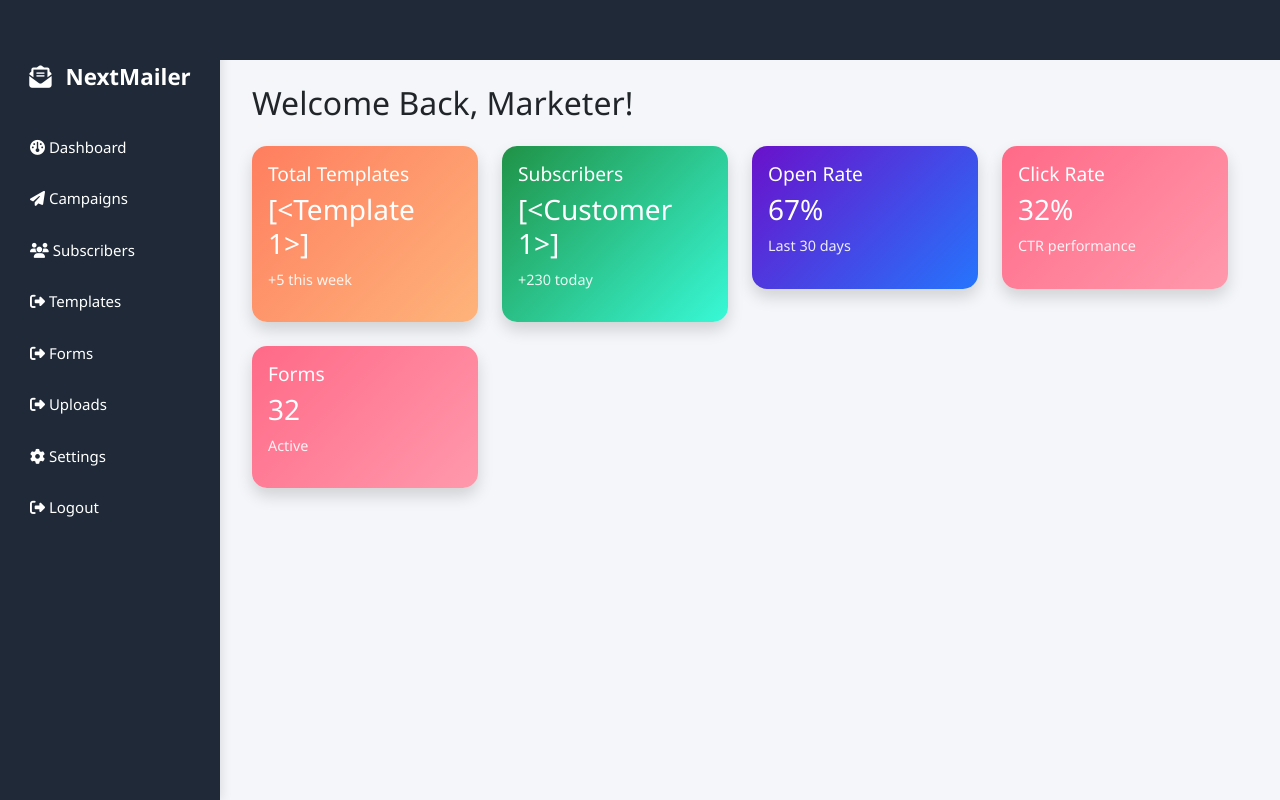
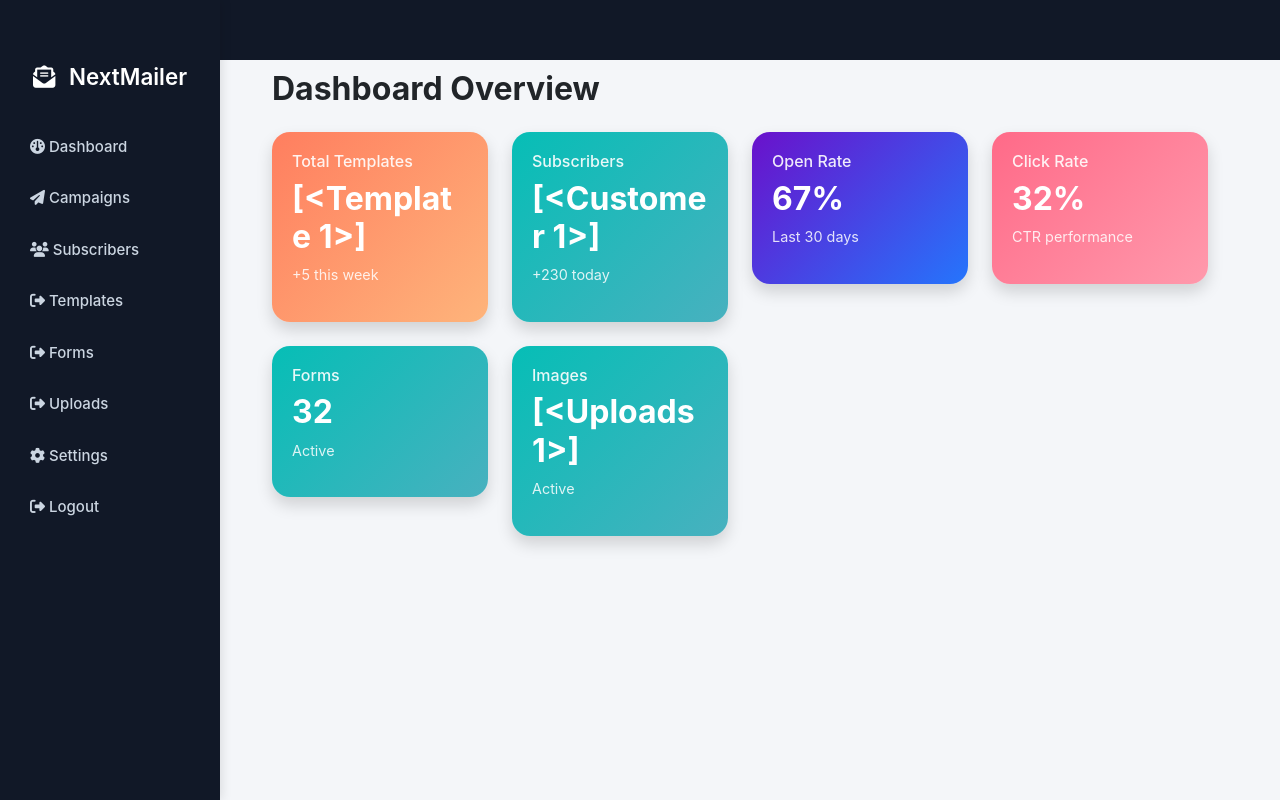
Before and after one commit to logic-matrix/NextMailer, a Flask app: template app/templates/home.html in a window 1280 px wide. Run offline with Flask 3, Linux system fonts and the light colour scheme; the template is opened without the code that fills it: values that come from a table or form of the project are taken from there, others are empty; tables that the repository leaves empty hold one stand-in row (values such as "Sample post").

Commit message:
Update Code

```diff
--- a/app/templates/home.html
+++ b/app/templates/home.html
@@ -3,12 +3,11 @@
 {% block content %}
 
 <head>
-    <link href="https://cdn.jsdelivr.net/npm/bootstrap@5.3.0/dist/css/bootstrap.min.css" rel="stylesheet">
     <style>
         body {
             margin: 0;
             padding: 0;
-            font-family: 'Segoe UI', Tahoma, Geneva, Verdana, sans-serif;
+            font-family: 'Inter', 'Segoe UI', Tahoma, Geneva, Verdana, sans-serif;
             background-color: #f4f6f9;
         }
 
@@ -19,14 +18,14 @@
             top: 0;
             left: 0;
             width: 220px;
-            background: #1f2937;
+            background: #111827;
             color: #fff;
             transition: all 0.3s;
             padding-top: 60px;
         }
 
         .sidebar a {
-            color: #fff;
+            color: #cbd5e1;
             text-decoration: none;
             display: block;
             padding: 12px 20px;
@@ -35,43 +34,60 @@
         }
 
         .sidebar a:hover {
-            background-color: rgba(255, 255, 255, 0.2);
+            background-color: rgba(255, 255, 255, 0.1);
             border-radius: 8px;
+            color: #fff;
         }
 
         /* Top Navbar */
         .navbar {
             margin-left: 220px;
             transition: all 0.3s;
-            background: #1f2937;
+            background: #111827;
+            padding: 10px 20px;
         }
 
         .navbar-brand {
             font-weight: bold;
             font-size: 1.3rem;
+            color: #fff !important;
         }
 
         /* Main Content */
         .content {
             margin-left: 100px;
-            padding: 20px;
+            padding: 30px;
             transition: all 0.3s;
         }
 
         .card {
             border: none;
-            border-radius: 15px;
+            border-radius: 18px;
             color: #fff;
+            padding: 20px;
+            min-height: 150px;
+            transition: transform 0.3s ease, box-shadow 0.3s ease;
+        }
+
+        .card:hover {
+            transform: translateY(-6px);
+            box-shadow: 0 12px 28px rgba(0, 0, 0, 0.15);
         }
 
         .card h5 {
-            font-size: 1.2rem;
+            font-size: 1rem;
             margin-bottom: .5rem;
+            opacity: 0.9;
+        }
+
+        .card h3 {
+            font-size: 2rem;
+            font-weight: bold;
         }
 
         .card p {
             font-size: .9rem;
-            opacity: 0.9;
+            opacity: 0.85;
         }
 
         /* Colors for different cards */
@@ -80,7 +96,7 @@
         }
 
         .bg-green {
-            background: linear-gradient(135deg, #209246, #38f9d7);
+            background: linear-gradient(135deg, #06beb6, #48b1bf);
         }
 
         .bg-purple {
@@ -111,13 +127,15 @@
         }
     </style>
 </head>
+
 <!-- Main Content -->
-<div class="content mt-5 pt-3">
+<div class="content mt-4 pt-3">
     <div class="container-fluid">
-        <h2 class="mb-4">Welcome Back, Marketer!</h2>
+        <h2 class="fw-bold mb-4">Dashboard Overview</h2>
         <div class="row g-4">
+
             <div class="col-md-3">
-                <div class="card bg-orange p-3 shadow">
+                <div class="card bg-orange shadow">
                     <h5>Total Templates</h5>
                     <h3>{{ templates }}</h3>
                     <p>+5 this week</p>
@@ -126,7 +144,7 @@
 
             <div class="col-md-3">
                 <a href="/subscribers" style="text-decoration: none;">
-                    <div class="card bg-green p-3 shadow">
+                    <div class="card bg-green shadow">
                         <h5>Subscribers</h5>
                         <h3>{{ customers }}</h3>
                         <p>+230 today</p>
@@ -135,38 +153,49 @@
             </div>
 
             <div class="col-md-3">
-                <div class="card bg-purple p-3 shadow">
+                <div class="card bg-purple shadow">
                     <h5>Open Rate</h5>
                     <h3>67%</h3>
                     <p>Last 30 days</p>
                 </div>
             </div>
+
             <div class="col-md-3">
-                <div class="card bg-pink p-3 shadow">
+                <div class="card bg-pink shadow">
                     <h5>Click Rate</h5>
                     <h3>32%</h3>
                     <p>CTR performance</p>
                 </div>
             </div>
+
             <div class="col-md-3">
-                <div class="card bg-pink p-3 shadow">
+                <div class="card bg-green shadow">
                     <h5>Forms</h5>
                     <h3>32</h3>
                     <p>Active</p>
                 </div>
+                </div>
+                <div class="col-md-3">
+                    <div class="card bg-green shadow">
+                    <h5>Images</h5>
+                    <h3>{{images}}</h3>
+                    <p>Active</p>
+                </div>
             </div>
+
         </div>
     </div>
 </div>
 
 <!-- Bootstrap JS -->
-<script src="https://cdn.jsdelivr.net/npm/bootstrap@5.3.0/dist/js/bootstrap.bundle.min.js"></script>
 <script>
     const menuToggle = document.getElementById("menu-toggle");
     const sidebar = document.getElementById("sidebar");
 
-    menuToggle.addEventListener("click", () => {
-        sidebar.classList.toggle("active");
-    });
+                                    if (menuToggle && sidebar) {
+                                    menuToggle.addEventListener("click", () => {
+                                        sidebar.classList.toggle("active");
+                                    });
+                                }
 </script>
 {% endblock %}
```
Also changed, not shown: app/templates/save_external_template.html (+18 -0 lines), app/templates/template_ai.html (+20 -0 lines).
